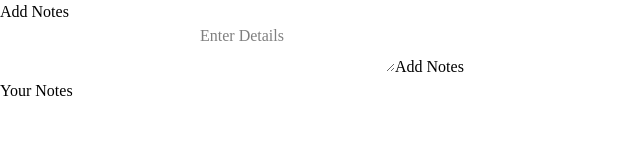
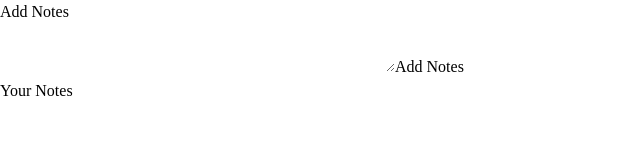
Before and after one commit to nidhi-webdev/ReactJs, a React (Vite) app in the folder Project/: page / in a window 1280 px wide. Shown: the top 160 px of the page, without its empty margins (0-640 px from the left). Built offline with nearby package versions, Linux system fonts and the light colour scheme.

Commit message:
doing same thing for textarea

```diff
--- a/Project/src/App.jsx
+++ b/Project/src/App.jsx
@@ -2,10 +2,13 @@ import { useState } from "react"
 
 const App = () => {
   const [tittle, setTittle] = useState(" ")
+  const [detail, setDetail] = useState(" ")
+
 
   const handleSubmit = (e) => {
     e.preventDefault()
     setTittle("")
+    setDetail("")
   }
 
   return (
@@ -26,6 +29,10 @@ const App = () => {
         />
 
         <textarea
+          value={detail}
+          onChange={(e) => {
+            setDetail(e.target.value)
+          }}
           className='border-2 rounded-xl h-32 p-2 w-full'
           placeholder='Enter Details'
           name=''
```
